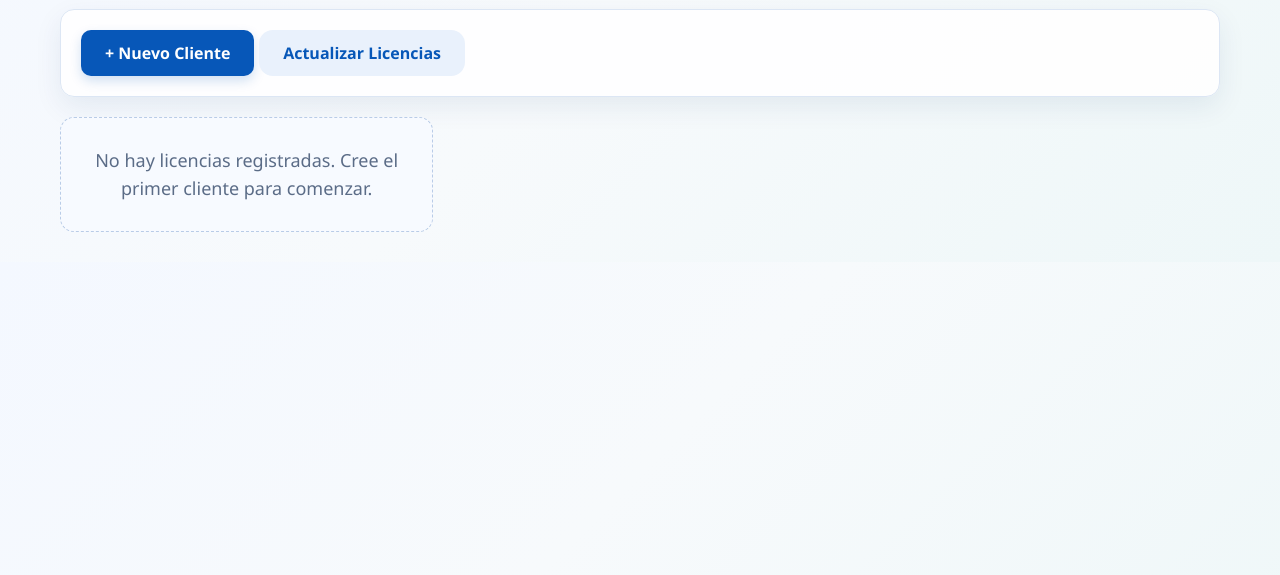
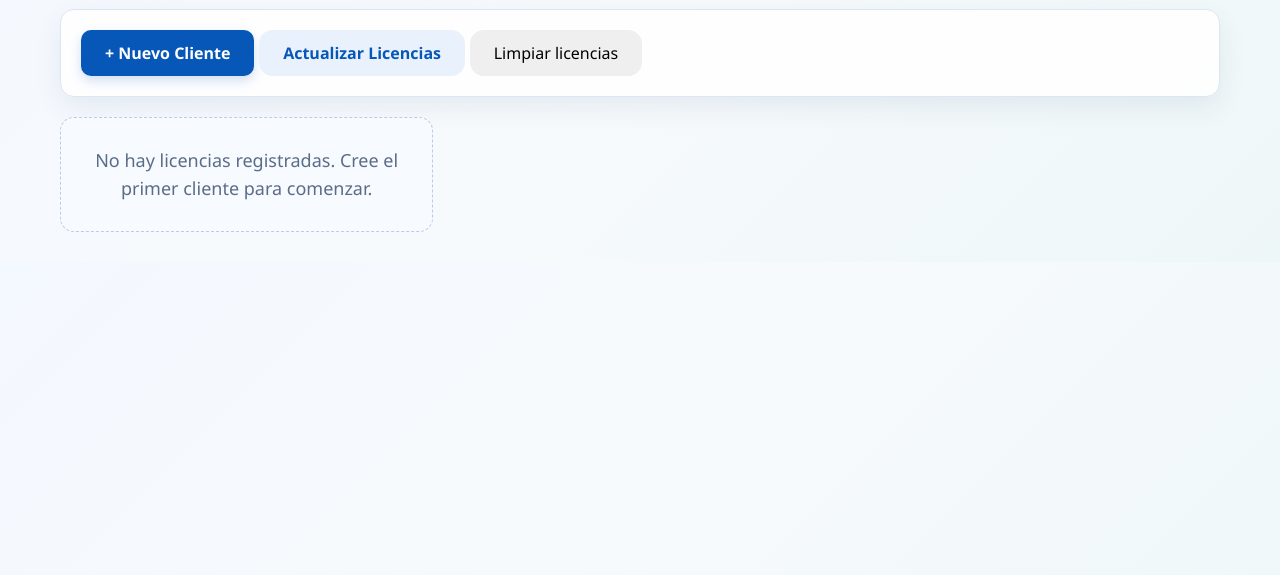
Before and after one commit to JeremiasReinoso/N3com, a plain HTML site: page admin.html in a window 1280 px wide. Shown: the part 225-800 px from the top of the page. Drawn offline with Linux system fonts and the light colour scheme; no server answers.

Commit message:
Update admin.html

```diff
--- a/admin.html
+++ b/admin.html
@@ -22,6 +22,7 @@
             <div class="panel-control">
                 <button id="btn-nuevo-cliente" class="btn-primary">+ Nuevo Cliente</button>
                 <button id="btn-actualizar-licencias" class="btn-secondary">Actualizar Licencias</button>
+                <button id="btn-limpiar-licencias" class="btn-danger" type="button">Limpiar licencias</button>
             </div>
             <div id="admin-license-form"></div>
             <div id="admin-list" class="grid-cards">
```
